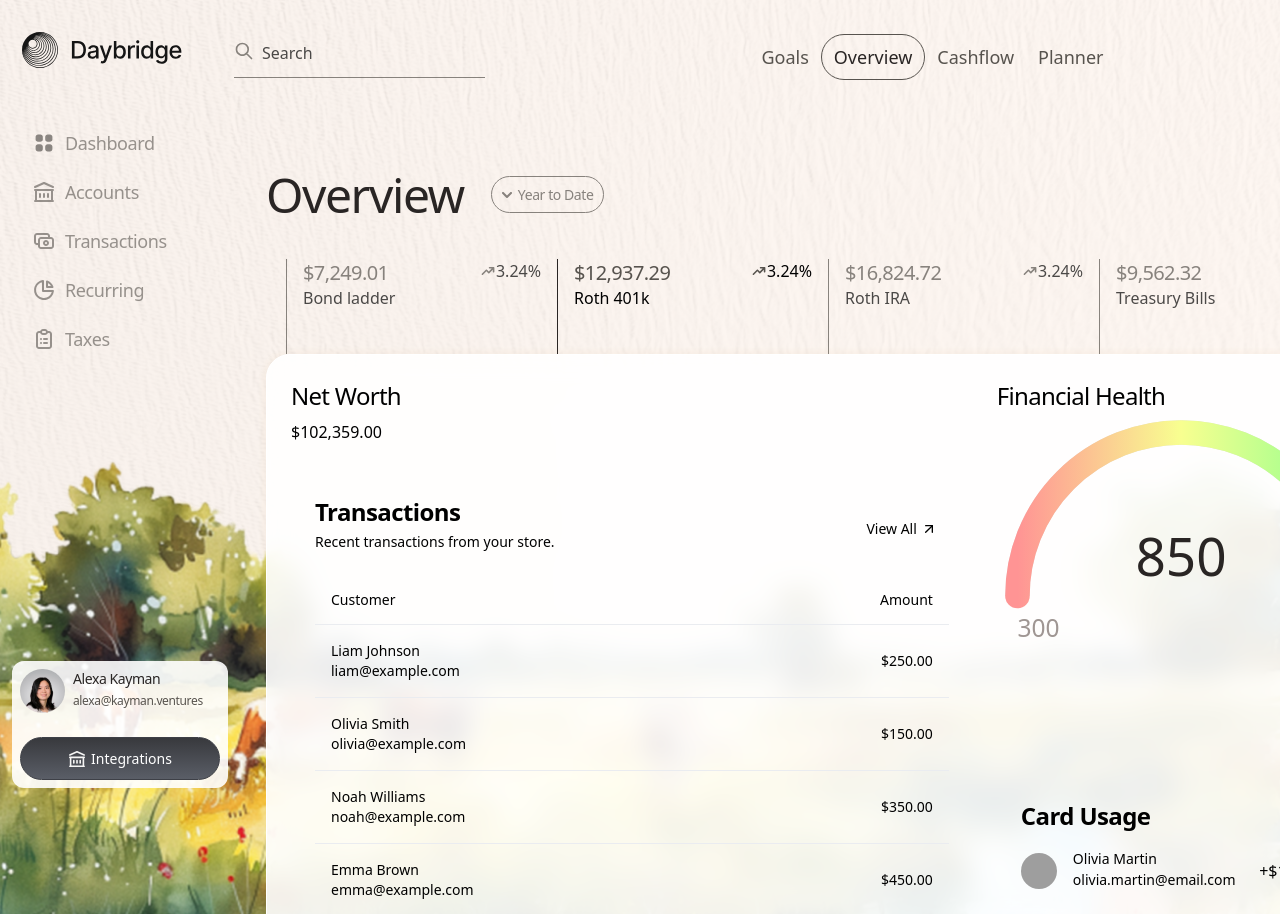
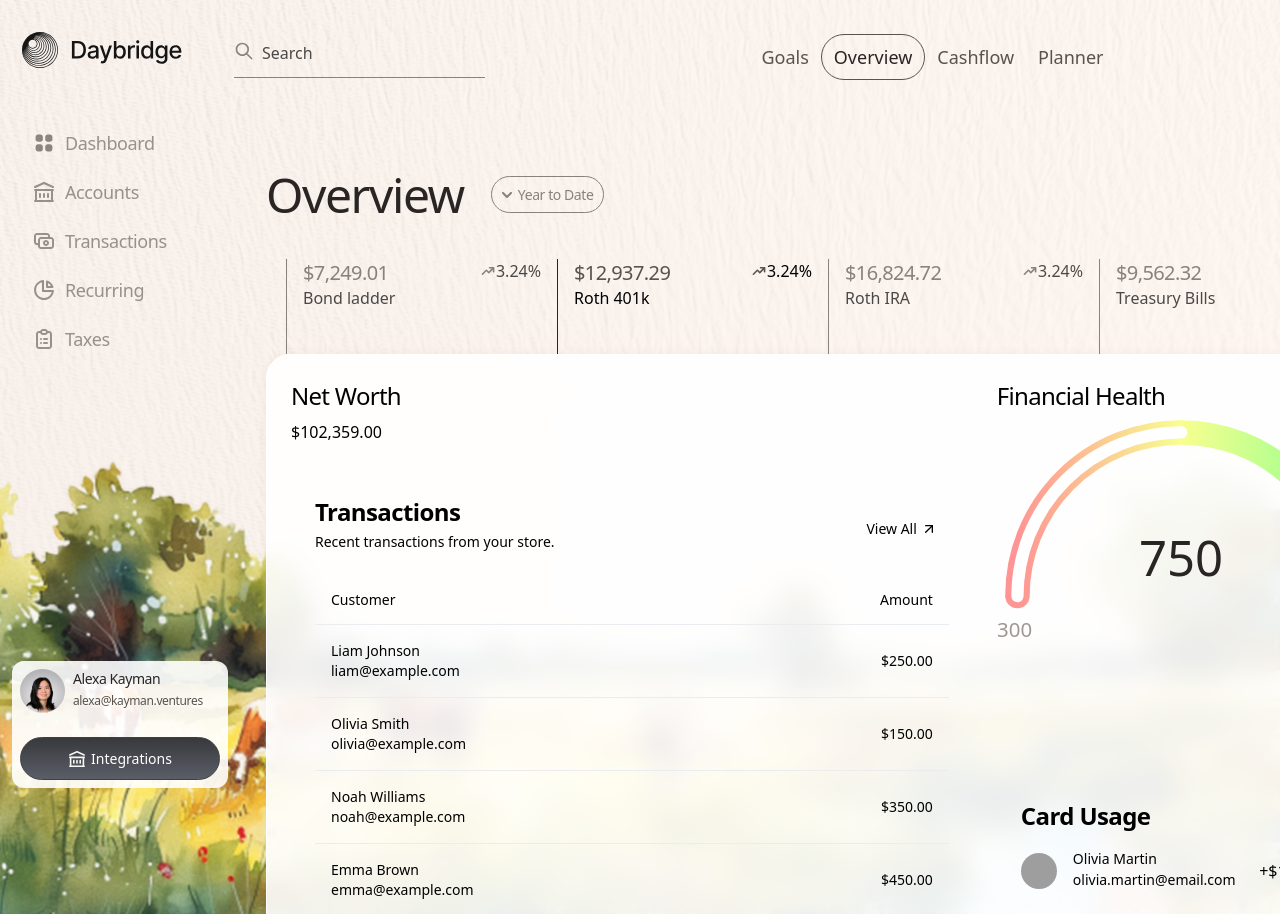
Before and after one commit to alexakayman/daybridge, a Next.js app: page / in a window 1280 px wide. Shown: the top 914 px of the page. Built offline with nearby package versions, Linux system fonts and the light colour scheme; grey boxes are pictures that could not be loaded.

Commit message:
credit score sizing fixes

```diff
--- a/app/(root)/page.tsx
+++ b/app/(root)/page.tsx
@@ -38,7 +38,7 @@ const Home = () => {
             </div>
             <div className="flex flex-col">
               <h2>Financial Health</h2>
-              <CreditScoreIndicator />
+              <CreditScoreIndicator score={750} />
               <FinancialHealth />
             </div>
           </div>
--- a/components/analytics/AnalyticsCard.tsx
+++ b/components/analytics/AnalyticsCard.tsx
@@ -33,6 +33,13 @@ const changeDown = (
   </svg>
 );
 
+interface AnalyticsCardProps {
+  amount: number; // assuming amount is a number
+  label: string;
+  change: number; // assuming change is a number to represent percentage change
+  active: boolean;
+}
+
 const AnalyticsCard = ({
   amount,
   label,
--- a/components/charts/CreditScore.tsx
+++ b/components/charts/CreditScore.tsx
@@ -2,18 +2,14 @@ import React from "react";
 
 interface CreditScoreIndicatorProps {
   score: number;
-  minScore: number;
-  maxScore: number;
 }
 
 const CreditScoreIndicator: React.FC<CreditScoreIndicatorProps> = ({
   score = 850,
-  minScore = 300,
-  maxScore = 850,
 }) => {
   const radius = 80;
   const strokeWidth = 12;
-  const normalizedScore = (score - minScore) / (maxScore - minScore);
+  const normalizedScore = (score - 300) / (850 - score);
   const arc = normalizedScore * Math.PI;
   const circumference = Math.PI * radius;
 
@@ -34,16 +30,17 @@ const CreditScoreIndicator: React.FC<CreditScoreIndicatorProps> = ({
         <path
           d={`M 10 90 A ${radius} ${radius} 0 0 1 170 90`}
           fill="none"
-          stroke="#E0E0E0"
+          stroke={`url(#${gradientId})`}
           strokeWidth={strokeWidth}
+          strokeLinecap="round"
         />
 
         {/* Colored arc */}
         <path
           d={`M 10 90 A ${radius} ${radius} 0 0 1 170 90`}
           fill="none"
-          stroke={`url(#${gradientId})`}
-          strokeWidth={strokeWidth}
+          stroke={"rgba(255, 255, 255, 1)"}
+          strokeWidth={strokeWidth / 2}
           strokeDasharray={circumference}
           strokeDashoffset={circumference * (1 - normalizedScore)}
           strokeLinecap="round"
@@ -54,7 +51,7 @@ const CreditScoreIndicator: React.FC<CreditScoreIndicatorProps> = ({
           x="90"
           y="80"
           textAnchor="middle"
-          fontSize="26"
+          fontSize="24"
           fontWeight="normal"
           fill="#292524"
         >
@@ -62,13 +59,13 @@ const CreditScoreIndicator: React.FC<CreditScoreIndicatorProps> = ({
         </text>
 
         {/* Min score */}
-        <text x="10" y="110" fontSize="12" fill="#9f9693">
-          {minScore}
+        <text x="0" y="110" fontSize="10" fill="#9f9693">
+          300
         </text>
 
         {/* Max score */}
-        <text x="170" y="110" fontSize="12" fill="#9f9693" textAnchor="end">
-          {maxScore}
+        <text x="180" y="110" fontSize="10" fill="#9f9693" textAnchor="end">
+          850
         </text>
       </svg>
     </div>
```
Also changed, not shown: 1 other file (tests, documents, lock files or other folders).
